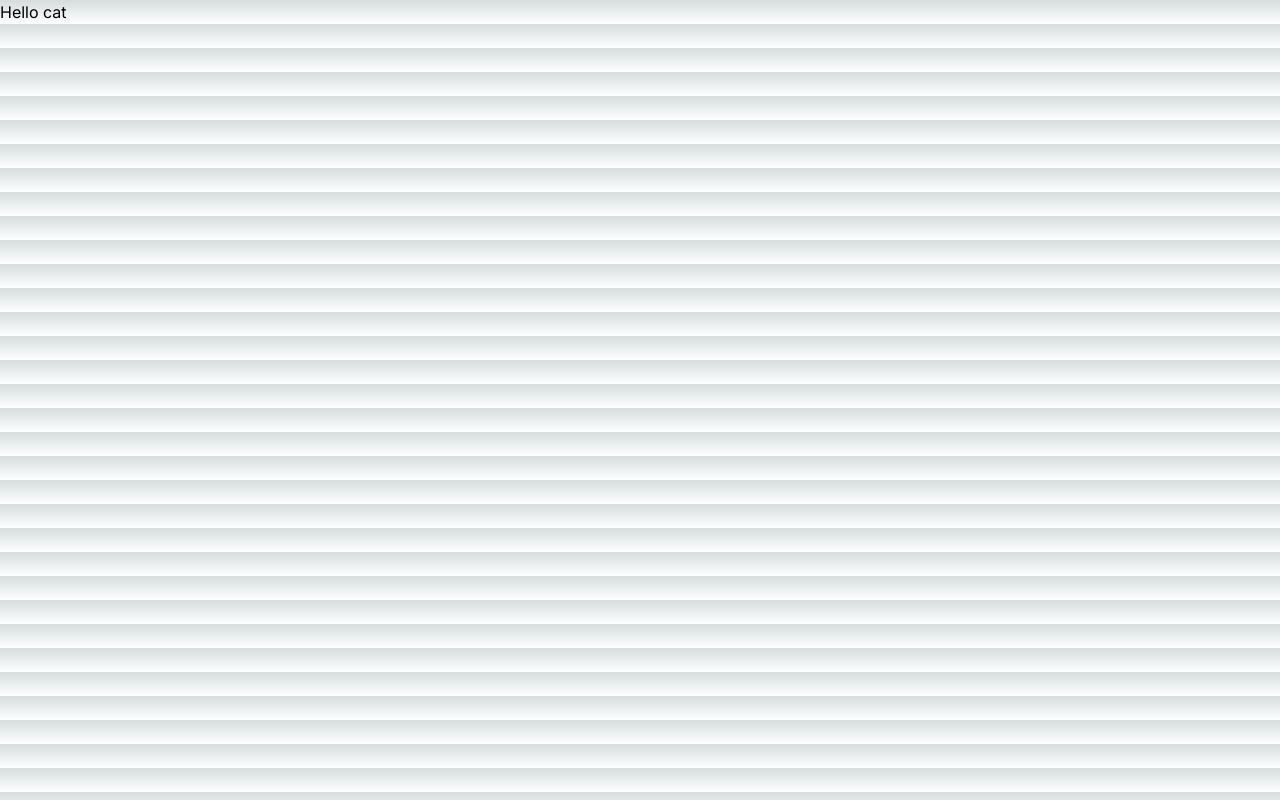
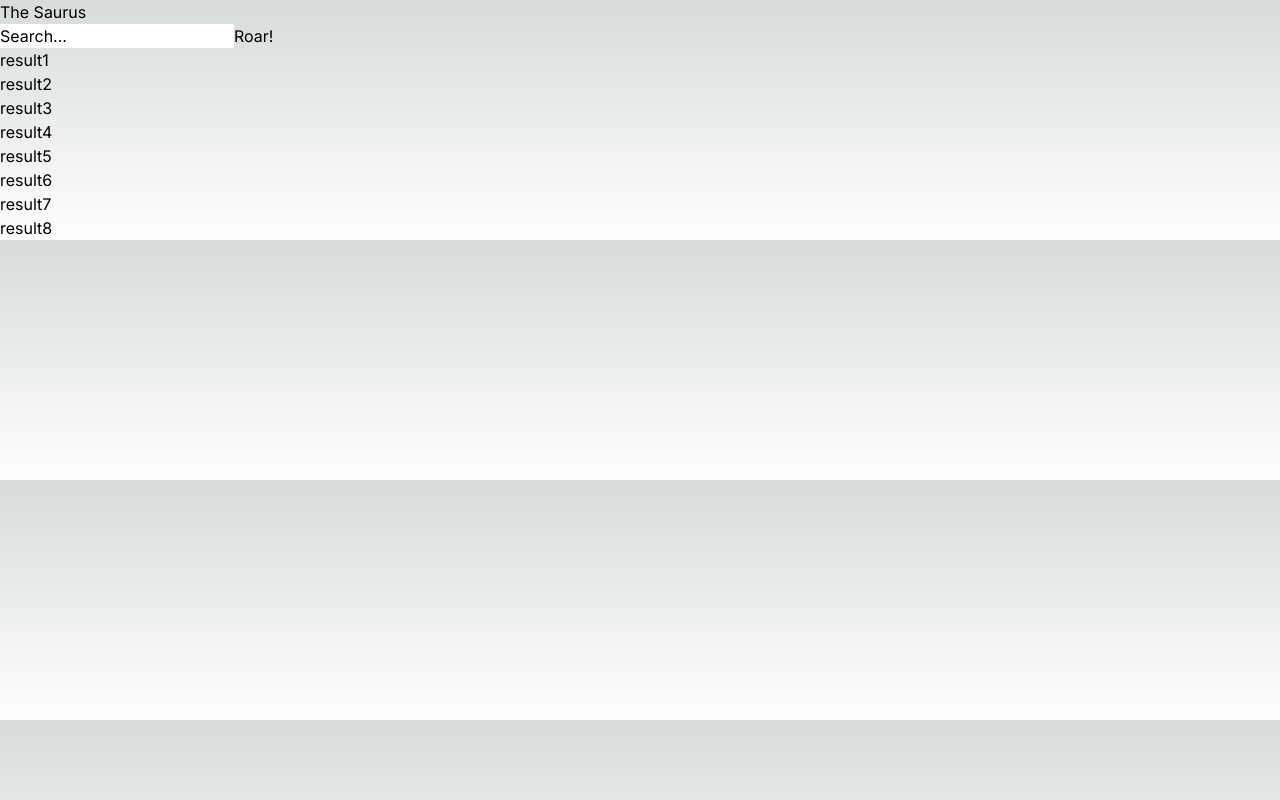
Before and after one commit to zackhanni/the-saurus, a Next.js app: page / in a window 1280 px wide. Built offline with nearby package versions, Linux system fonts and the light colour scheme.

Commit message:
output search and results components to home

```diff
--- a/src/app/page.tsx
+++ b/src/app/page.tsx
@@ -1,7 +1,15 @@
-import Image from 'next/image'
+import Results from "@/components/Results";
+import Search from "@/components/Search";
 
 export default function Home() {
   return (
-    <h1>Hello cat</h1>
+    <>
+
+      <div className="container">
+        <h1>The Saurus</h1>
+        <Search />
+        <Results />
+      </div>
+    </>
 )
 }
```
